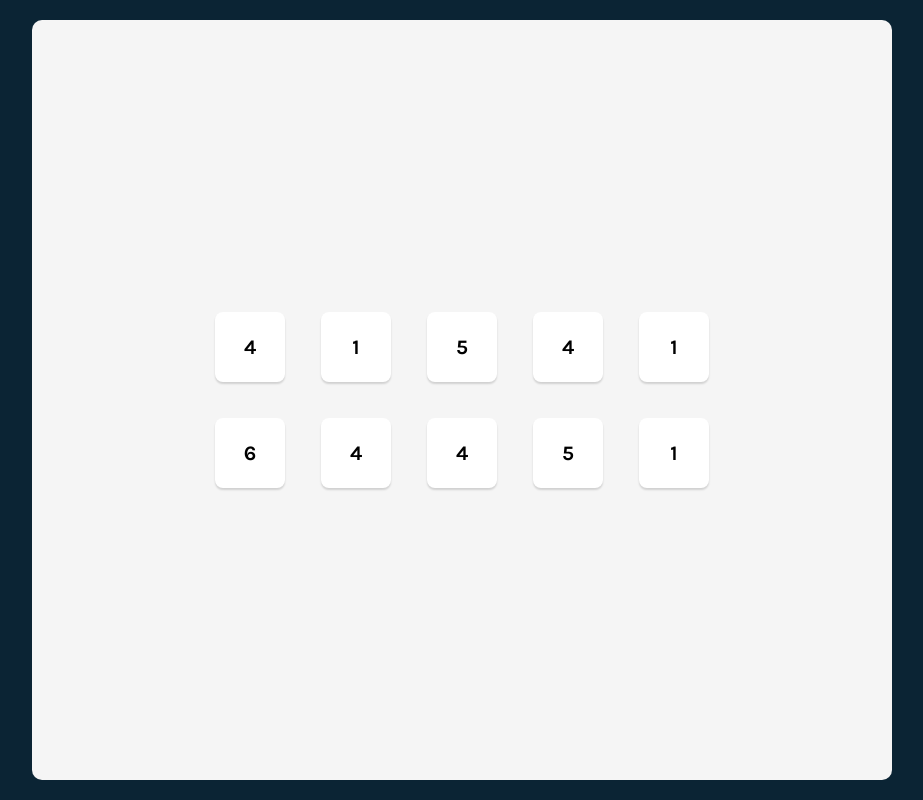
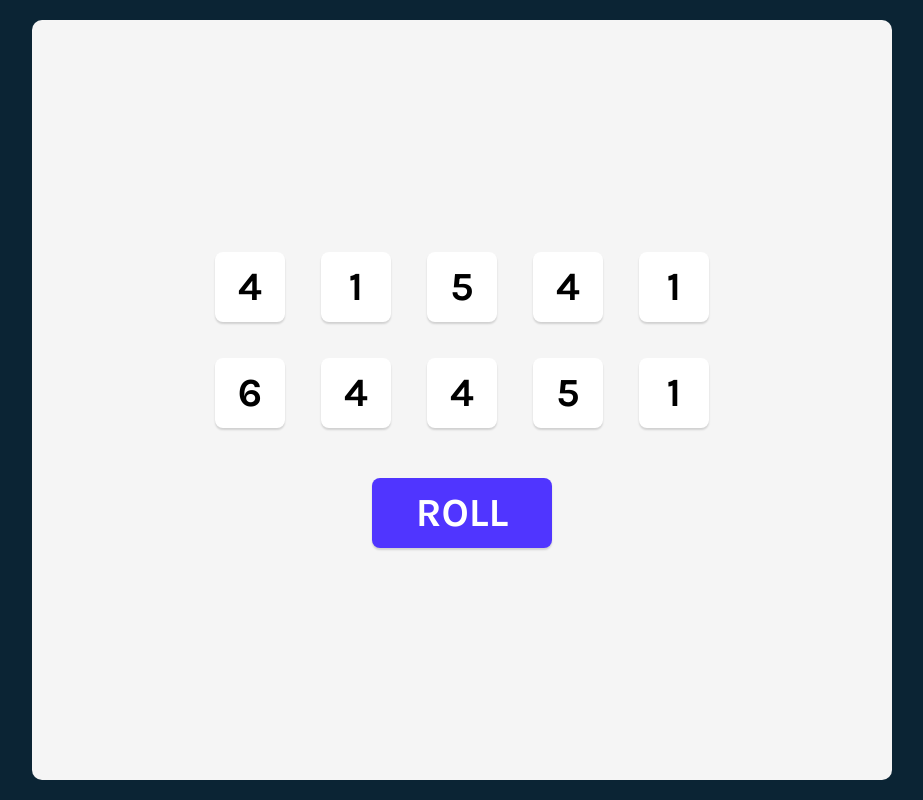
Before and after one commit to GasserElsayed07/Tenzies-Game, a React (Vite) app: page / in a window 1280 px wide. Shown: the whole page, without its empty margins (178-1101 px from the left). Built offline with nearby package versions, Linux system fonts and the light colour scheme.

Commit message:
Add: reroll button - the ability to hold die

```diff
--- a/src/App.jsx
+++ b/src/App.jsx
@@ -1,29 +1,55 @@
 import Die from './components/Die.jsx'
-import {useState} from "react"
-export default function App(){
+import { useState } from "react"
 
-  function getRandNum(){
-    const arrOfNums = Array.from({ length: 10 }, () => Math.ceil(Math.random() * 6));
+export default function App() {
+
+  function getArrObj() {
+    const arrOfNums = Array.from({ length: 10 }, () => ({ value: Math.ceil(Math.random() * 6), isHeld: false }));
     return arrOfNums;
   }
 
-  const [numbers, setNumbers] = useState(getRandNum())
+  // state of an array of objects that holds 2 values: (value, isHeld)
+  const [numbers, setNumbers] = useState(getArrObj())
 
-  console.log(numbers)
+  function reRoll() {
+    setNumbers(numbers.map((entry) => (
+      entry.isHeld == true ? entry : {...entry, value : Math.ceil(Math.random() * 6)}
+    )))
+  }
 
-  const buttons = numbers.map((entry,index) => {
+  const buttons = numbers.map((obj, index) => {
     return (
-      <Die value = {entry}
-        key = {index}
+      <Die
+        obj={obj}
+        key={index}
+        id ={index}
+        hold = {hold}
       />
     )
   })
 
-  return(
+  function hold(index){
+    console.log("my id is " + index + " " + numbers.length)
+
+    setNumbers(prev => numbers.map((value,ind) => (
+      (index == ind) ? {...value, isHeld : !value.isHeld} : value
+    )))
+
+  }
+
+  return (
     <main>
       <section>
         {buttons}
       </section>
+
+      <button className='roll' onClick={reRoll}>ROLL</button>
     </main>
   )
 }
+
+/*
+  Create a button
+  onClick of this button => setNumbers(getRandNums)
+
+*/
--- a/src/components/Die.jsx
+++ b/src/components/Die.jsx
@@ -1,8 +1,16 @@
 import "../styles/Die.css"
-
 export default function Die(props){
 
+    const dieStyle = {
+        backgroundColor: props.obj.isHeld ? "lightGreen" : "white"
+    }
+
     return(
-        <button>{props.value}</button>
+        <button
+            style={dieStyle}
+            onClick={() => props.hold(props.id)}
+        >
+            {props.obj.value}
+        </button>
     )
 }
--- a/src/styles/Die.css
+++ b/src/styles/Die.css
@@ -1,6 +1,6 @@
 button {
-    width: 70px;
-    height: 70px;
+    min-width: 70px;
+    min-height: 70px;
     box-shadow: 0px 2px 2px 0px #00000026;
     background-color: white;
     border: 0px;
@@ -9,9 +9,15 @@ button {
     /* text */
     font-family: Karla;
     font-weight: 700;
-    font-size: 20.59px;
+    font-size: 40px;
     line-height: 100%;
     letter-spacing: 0%;
     text-align: center;
 
 }
+
+.roll{
+    min-width: 180px;
+    background-color: #5035FF;
+    color: white;
+}
--- a/src/styles/main.css
+++ b/src/styles/main.css
@@ -30,6 +30,8 @@ main{
     min-width: 320px;
     border-radius: 10px;
     display: flex;
+    gap: 50px;
+    flex-direction: column;
     justify-content: center;
     align-items: center;
 }
```
